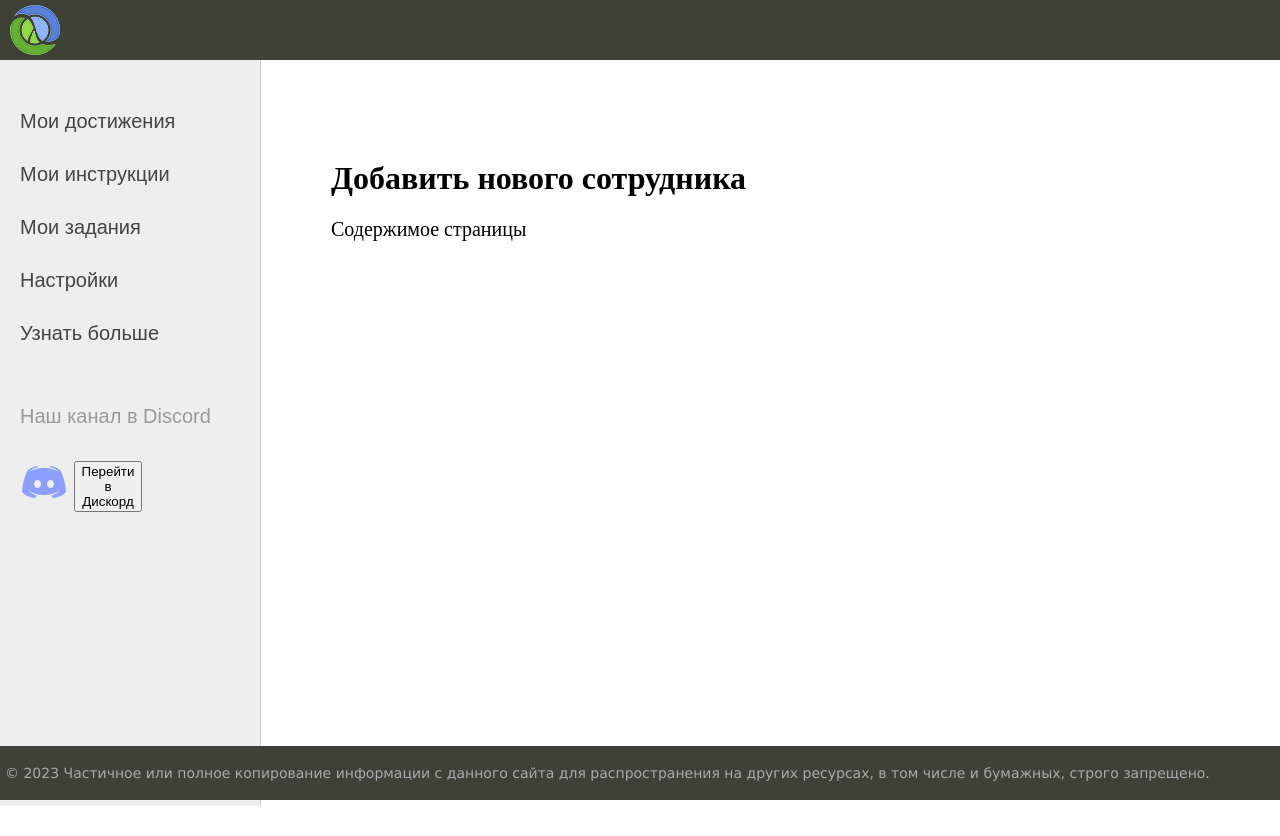
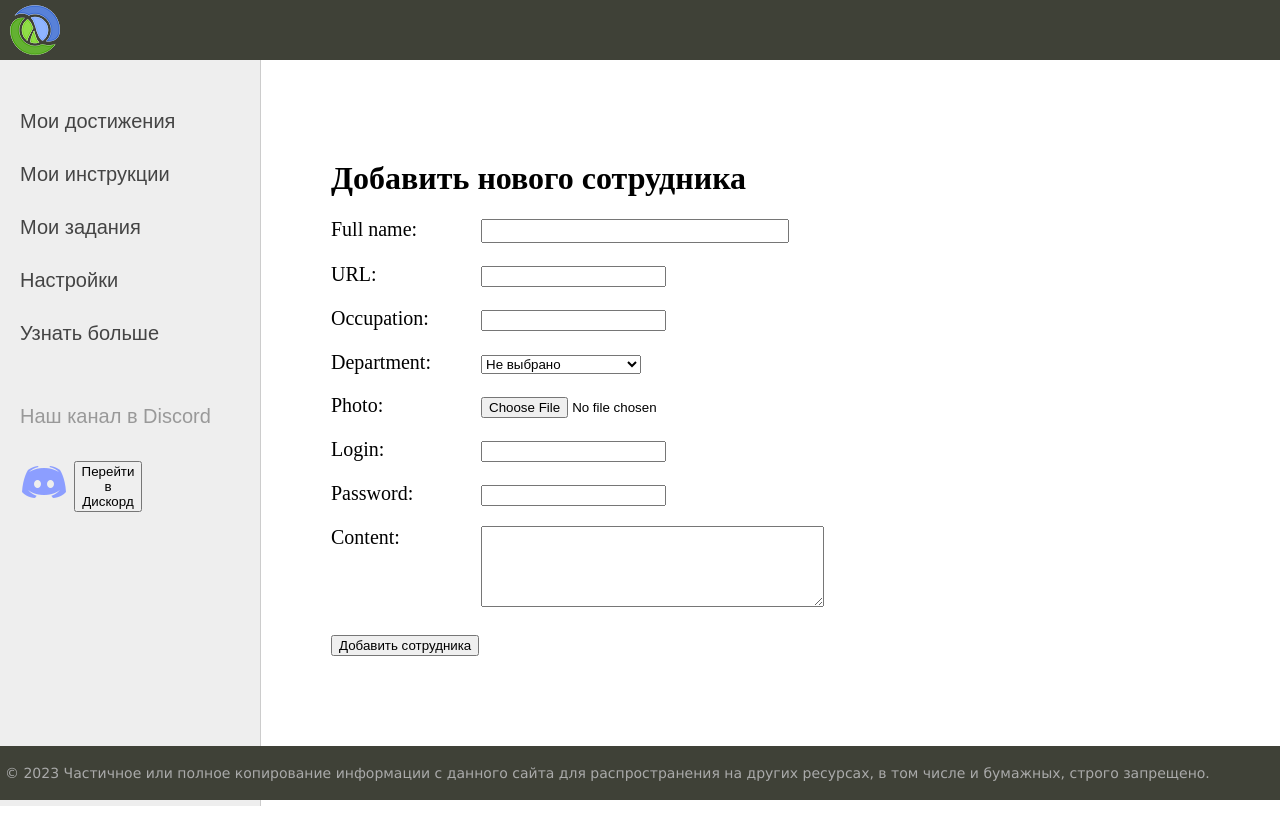
Before and after one commit to NaidaNeon/soyprotagonista, a Django app: page /addemployee/ in a window 1280 px wide. Run offline with Django 4.2, Linux system fonts and the light colour scheme; data comes from the database, SQL or seed files in the repository; both versions use the stored data as it was after the commit.

Commit message:
added a form

```diff
--- /dev/null
+++ b/admin_panel/forms.py
@@ -0,0 +1,23 @@
+from django import forms
+from django.core.exceptions import ValidationError
+from .models import *
+
+class AddEmployee(forms.ModelForm):
+    def __init__(self, *args, **kwargs):
+        super().__init__(*args, **kwargs)
+        self.fields['cat'].empty_label = 'Не выбрано'
+
+    class Meta:
+        model = Admin_Panel
+        fields = ['title', 'slug', 'occupation', 'cat', 'photo', 'login', 'password', 'content']
+        widgets = {
+            'title': forms.TextInput(attrs={'class': 'form-input'}),
+            'content': forms.Textarea(attrs={'cols':40, 'rows': 5})
+        }
+
+        def clean_title(self):
+            title = self.cleaned_data['title']
+            if len(title) > 200:
+                raise ValidationError('Длина превышает 200 символов')
+
+            return title
--- a/admin_panel/models.py
+++ b/admin_panel/models.py
@@ -13,7 +13,7 @@ class Admin_Panel(models.Model):
     login = models.CharField(max_length = 100)
     password = models.CharField(max_length = 36)
     content = models.TextField(blank=False)
-    photo = models.ImageField(upload_to="soyphotos")
+    photo = models.ImageField(upload_to="soyphotos", blank=True)
     cat = models.ForeignKey('Category', on_delete=models.PROTECT, verbose_name='Department')
 
     def __str__(self):
--- a/admin_panel/templates/soytemplates/addemployee.html
+++ b/admin_panel/templates/soytemplates/addemployee.html
@@ -2,6 +2,17 @@
 
 {% block content %}
 <h1>{{ title }}</h1>
-<p>Содержимое страницы
+
+<form action="{% url 'add_employee' %}" method="post" enctype="multipart/form-data">
+    {% csrf_token %}
+
+    <div class="form-error">{{ form.non_field_errors }}</div>
+{% for f in form %}
+    <p><label class="form-label" for="{{ f.id_for_label }}">{{f.label}}: </label>{{f}}</p>
+    <div class="form-error">{{ f.errors }}</div>
+{% endfor %}
+
+    <button type="submit">Добавить сотрудника</button>
+</form>
 
 {% endblock %}
--- a/admin_panel/urls.py
+++ b/admin_panel/urls.py
@@ -3,7 +3,9 @@ from django.urls import path
 from .views import *
 
 urlpatterns = [
-    path('', main, name='home'), #http://127.0.0.1:8000/
+    path('', AdminHome.as_view(), name='home'), #http://127.0.0.1:8000/
+
+    #path('', main, name='home'), #http://127.0.0.1:8000/
     path('achievements/', achievements, name='achievements'), #http://127.0.0.1:8000/achievements/
     path('instructions/', instructions, name='instructions'),  #http://127.0.0.1:8000/instructions/
     path('studies/', studies, name='studies'), #http://127.0.0.1:8000/studies/
--- a/admin_panel/views.py
+++ b/admin_panel/views.py
@@ -1,6 +1,9 @@
 from django.http import HttpResponse, HttpResponseNotFound
 from django.shortcuts import get_object_or_404, render, redirect
+from django.views.generic import ListView
+
 from .models import *
+from .forms import *
 
 # Create your views here.
 head = [{'title': 'Добавить сотрудника', 'url_name':'add_employee'},
@@ -21,6 +24,20 @@ menu = [{'title': 'Мои достижения', 'url_name': 'achievements'},
         {'title': 'Узнать больше', 'url_name': 'about'}
         ]
 
+class AdminHome(ListView):
+    model = Admin_Panel
+    template_name = 'soytemplates/main.html'
+    context_object_name = 'posts'
+
+    def get_context_data(self, *, object_list=None, **kwargs):
+        context = super().get_context_data(**kwargs)
+        context['head'] = head
+        context['menu'] = menu
+        context['title'] = 'Главная страница'
+        context['cat_selected'] = 0     #должна ссылка в боковом меню выделятьсЯ как текст
+        return context
+
+'''
 def main(request):
     posts = Admin_Panel.objects.all()
 
@@ -33,7 +50,7 @@ def main(request):
     }
 
     return render(request, 'soytemplates/main.html', context=context)
-
+'''
 def achievements(request):
     return render(request, 'soytemplates/achievements.html', {'menu': menu, 'title': 'Достижения'})  #функция для отобажения отдельной страницы Статистика
 
@@ -50,7 +67,14 @@ def about(request):
     return HttpResponse("Узнать больше")     #добавить отдельную страницу или так? //показать как работает
 
 def addemployee(request):
-    return render(request, 'soytemplates/addemployee.html', {'menu': menu, 'title': 'Добавить нового сотрудника'})  #функция для отобажения отдельной страницы Статистика
+    if request.method == 'POST':
+        form = AddEmployee(request.POST, request.FILES)
+        if form.is_valid():
+            #print(form.cleaned_data)
+            form.save()
+    else:
+        form = AddEmployee()
+    return render(request, 'soytemplates/addemployee.html', {'form': form, 'menu': menu, 'title': 'Добавить нового сотрудника'})  #функция для отобажения страницы добавить сотрудника
 
 def login(request):
     return HttpResponse("Авторизация")
```
Also changed, not shown: db.sqlite3, media/soyphotos/download_ZOjX2xp.jpg (added).
